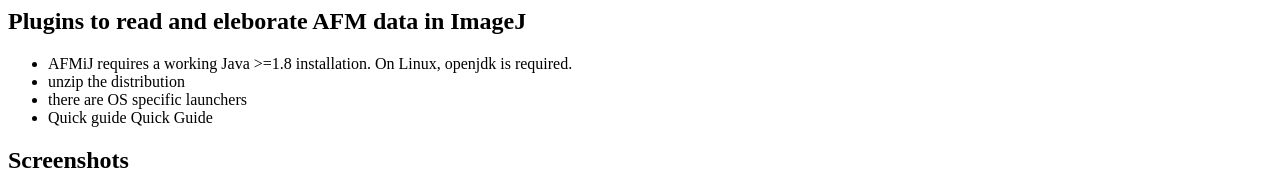
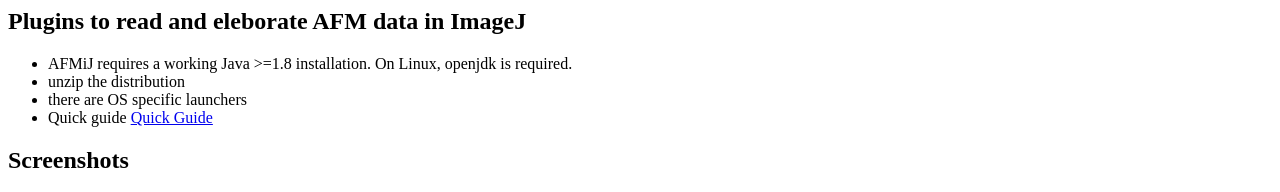
Before and after one commit to AFMiJ/AFMiJ, a plain HTML site: page docs/index.html in a window 1280 px wide. Shown: the top 192 px of the page. Drawn offline with Linux system fonts and the light colour scheme.

Commit message:
Update index.html

```diff
--- a/docs/index.html
+++ b/docs/index.html
@@ -9,7 +9,7 @@
 		<li>AFMiJ requires a working Java >=1.8 installation. On Linux, openjdk is required.</li>
 		<li>unzip the distribution</li>
 		<li>there are OS specific launchers</li>
-		<li> Quick guide <a href="AFMiJ_QuickStart.pdf" class="image fit"> </a> Quick Guide </li>
+		<li> Quick guide <a href="AFMiJ_QuickStart.pdf" class="image fit"> Quick Guide </a> </li>
 	</ul>
 	<h2> Screenshots</h2>
 	<img src="Screenshot_AFMiJ_OSX.jpg" alt="OSX Screenshot">
```
